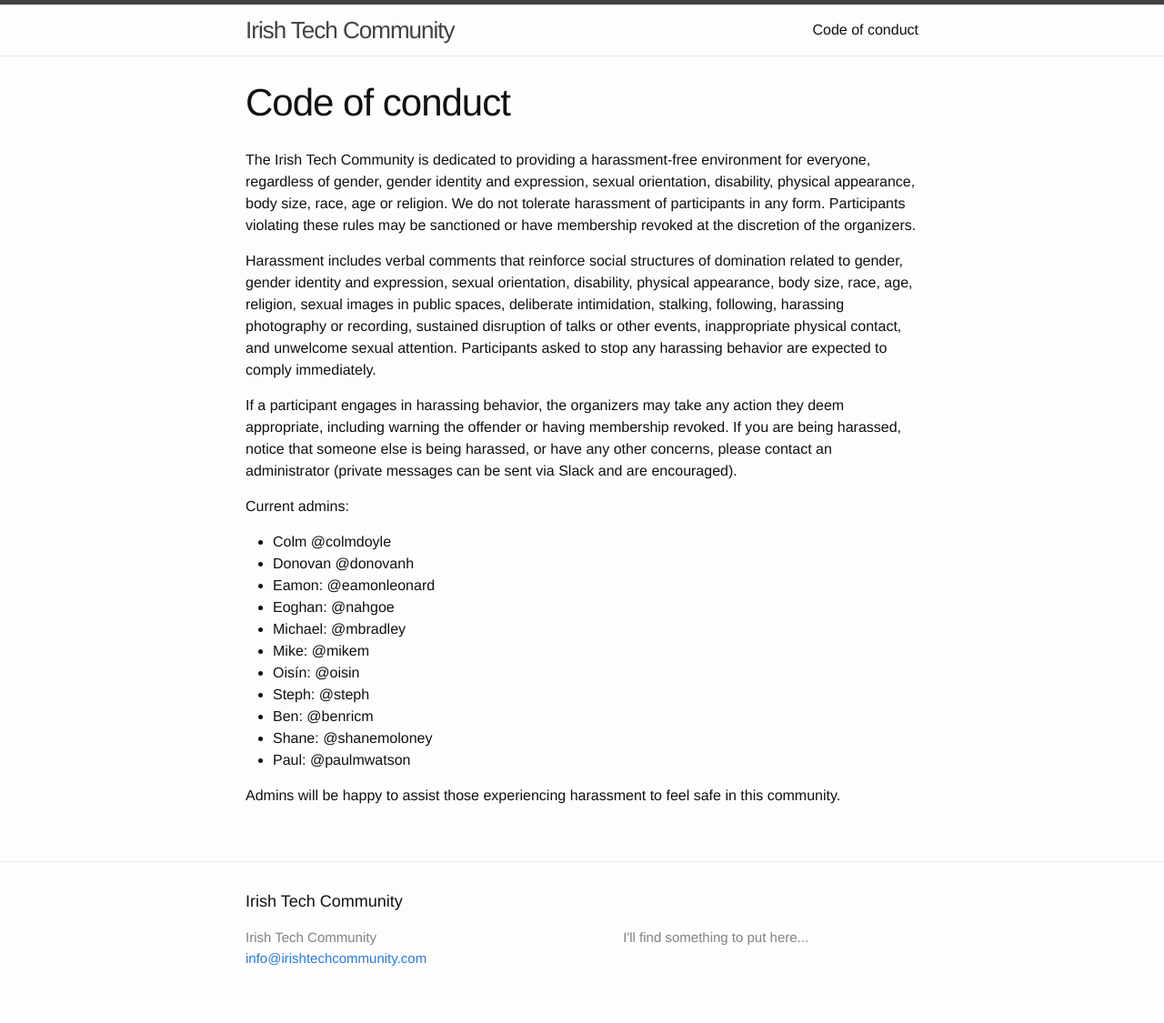
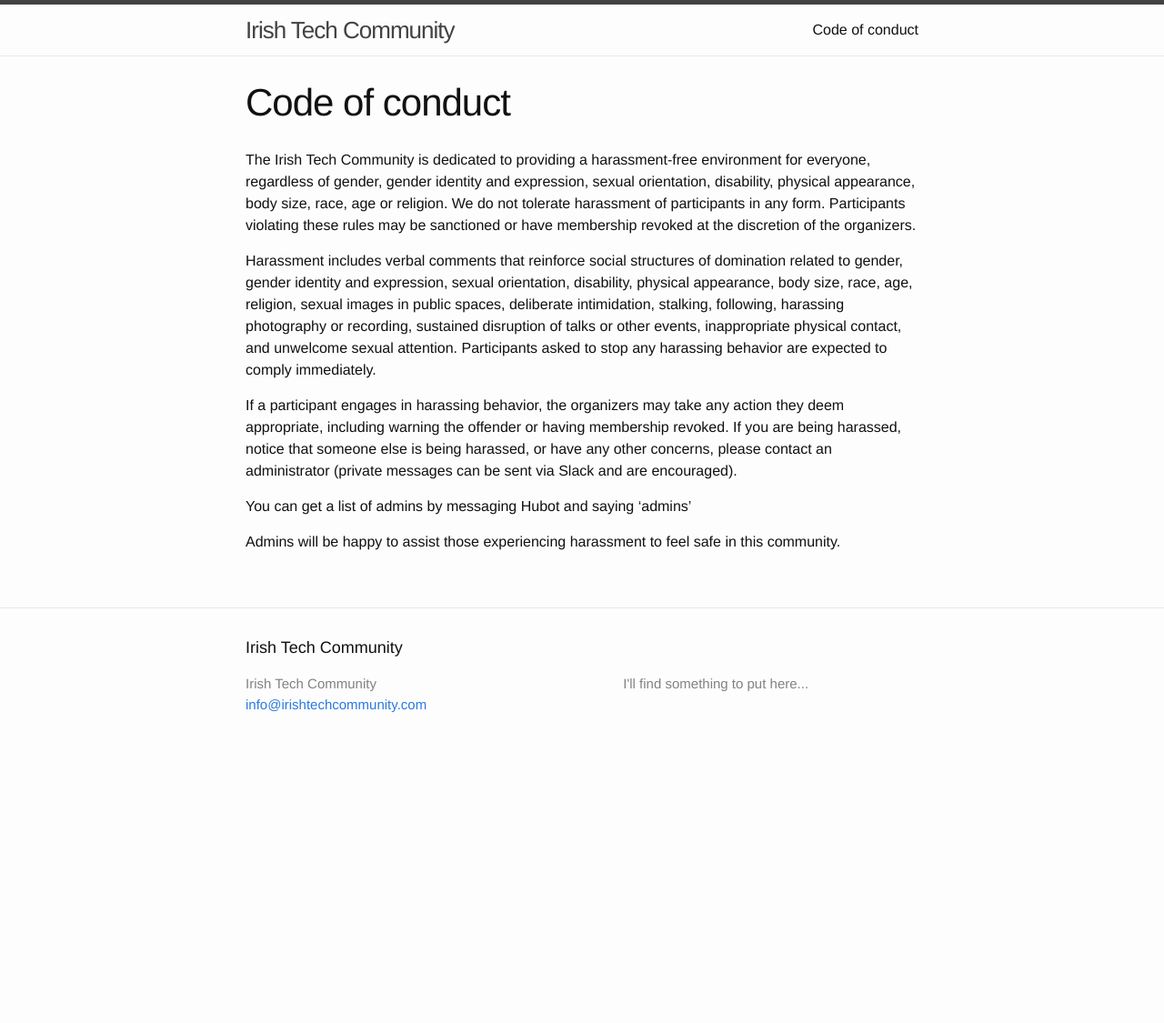
Before and after one commit to IrishTechCommunity/irishtechcommunity.github.io, a Jekyll site: the page built from codeofconduct.md, in a window 1280 px wide. Shown: the whole page at 91% size. Built offline with Jekyll 4.4.1, drawn with Linux system fonts in a browser that asks for light colours; after the commit the page ends 900 px from its top, so only the background shows below that.

Commit message:
Add hubot admins to code of conduct

```diff
--- a/codeofconduct.md
+++ b/codeofconduct.md
@@ -10,18 +10,6 @@ Harassment includes verbal comments that reinforce social structures of dominati
 
 If a participant engages in harassing behavior, the organizers may take any action they deem appropriate, including warning the offender or having membership revoked. If you are being harassed, notice that someone else is being harassed, or have any other concerns, please contact an administrator (private messages can be sent via Slack and are encouraged).
 
-Current admins:
-
-* Colm @colmdoyle
-* Donovan @donovanh
-* Eamon: @eamonleonard
-* Eoghan: @nahgoe
-* Michael: @mbradley
-* Mike: @mikem
-* Oisín: @oisin
-* Steph: @steph
-* Ben: @benricm
-* Shane: @shanemoloney
-* Paul: @paulmwatson
+You can get a list of admins by messaging Hubot and saying 'admins'
 
 Admins will be happy to assist those experiencing harassment to feel safe in this community.
```
